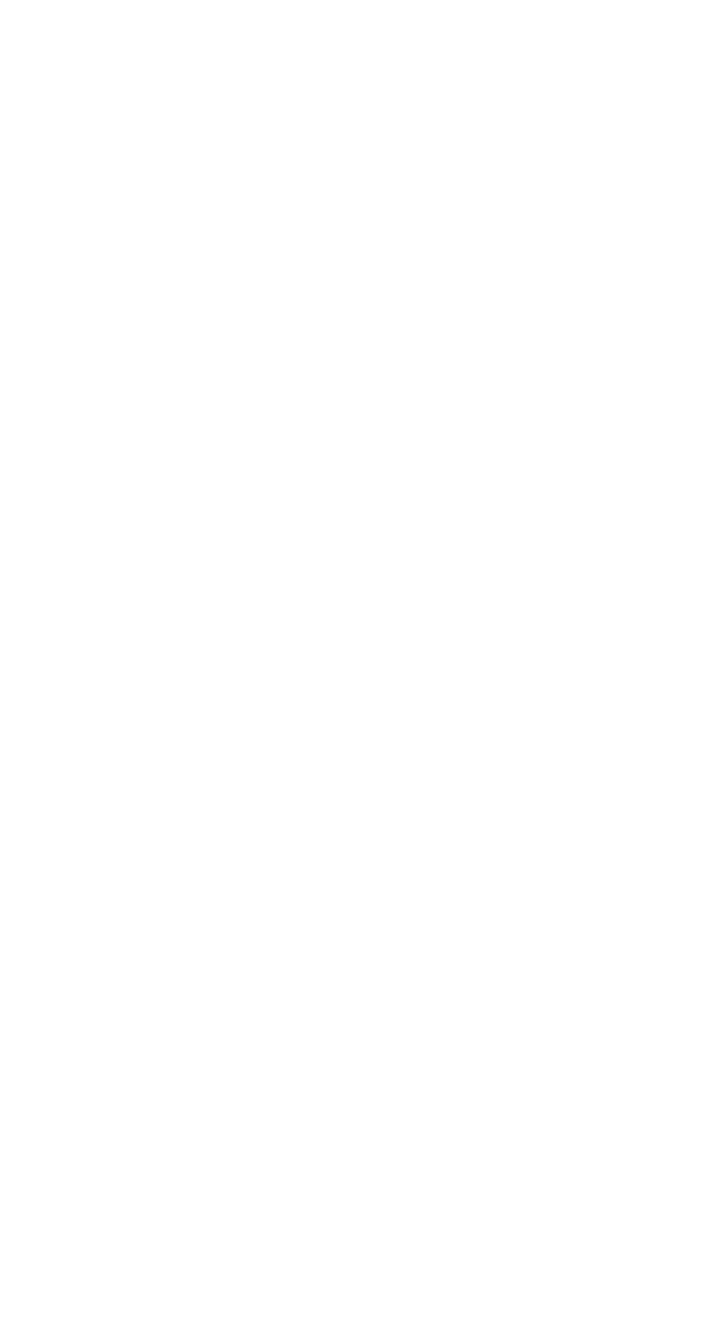
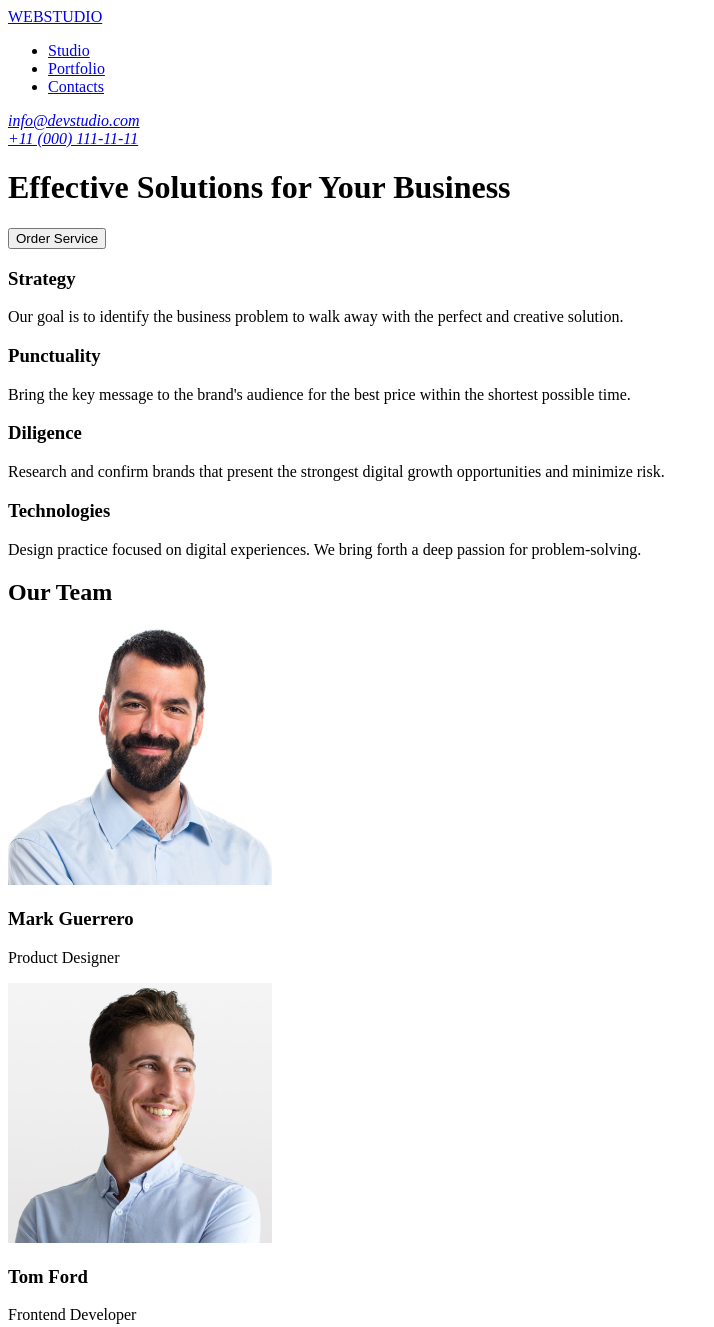
Before and after one commit to balo-max/goit-markup-hw-01, a plain HTML site: page index.html in a window 1280 px wide. Shown: the top 1327 px of the page, without its empty margins (0-714 px from the left). Before the commit the page ends 800 px from the top, so only its background shows below. Drawn offline with Linux system fonts and the light colour scheme.

Commit message:
add images and mod code

```diff
--- a/index.html
+++ b/index.html
@@ -6,5 +6,101 @@
     <title>Document</title>
   </head>
 
-  <body></body>
+  <body>
+    <header>
+      <a href="https://balo-max.github.io/goit-markup-hw-01/">WEBSTUDIO</a>
+      <nav>
+        <ul>
+          <li>
+            <a href="/">Studio</a>
+          </li>
+          <li>
+            <a href="/">Portfolio</a>
+          </li>
+          <li>
+            <a href="/">Contacts</a>
+          </li>
+        </ul>
+      </nav>
+      <address>
+        <a href="malito:info@devstudio.com">info@devstudio.com</a><br />
+        <a href="tel:+11 (000) 111-11-11">+11 (000) 111-11-11</a><br />
+      </address>
+    </header>
+
+    <main>
+      <h1>Effective Solutions for Your Business</h1>
+      <button type="button">Order Service</button>
+
+      <section>
+        <h3>Strategy</h3>
+        <p>
+          Our goal is to identify the business problem to walk away with the
+          perfect and creative solution.
+        </p>
+        <h3>Punctuality</h3>
+        <p>
+          Bring the key message to the brand's audience for the best price
+          within the shortest possible time.
+        </p>
+        <h3>Diligence</h3>
+        <p>
+          Research and confirm brands that present the strongest digital growth
+          opportunities and minimize risk.
+        </p>
+        <h3>Technologies</h3>
+        <p>
+          Design practice focused on digital experiences. We bring forth a deep
+          passion for problem-solving.
+        </p>
+      </section>
+
+      <section>
+        <h2>Our Team</h2>
+        <img
+          src="/images/img-3.jpg"
+          alt="Mark Guerrero-Product Designer"
+          width="264"
+          height="260"
+        />
+        <h3>Mark Guerrero</h3>
+        <p>Product Designer</p>
+
+        <img
+          src="/images/img-2.jpg"
+          alt="Tom Ford-Frontend Developer"
+          width="264"
+          height="260"
+        />
+        <h3>Tom Ford</h3>
+        <p>Frontend Developer</p>
+
+        <img
+          src="/images/img-1.jpg"
+          alt="Camila Garcia-Marketing"
+          width="264"
+          height="260"
+        />
+        <h3>Camila Garcia</h3>
+        <p>Marketing</p>
+
+        <img
+          src="/images/img.jpg"
+          alt="Daniel Wilson-UI Designer"
+          width="264"
+          height="260"
+        />
+        <h3>Daniel Wilson</h3>
+        <p>UI Designer</p>
+      </section>
+    </main>
+
+    <footer>
+      <a href="https://balo-max.github.io/goit-markup-hw-01/">WEBSTUDIO</a>
+      <p>
+        Increase the flow of customers and sales for your business with digital
+        marketing & growth solutions.
+      </p>
+    </footer>
+  </body>
 </html>
```
Also changed, not shown: images/img-1.jpg (added), images/img-2.jpg (added), images/img-3.jpg (added), images/img.jpg (added).
